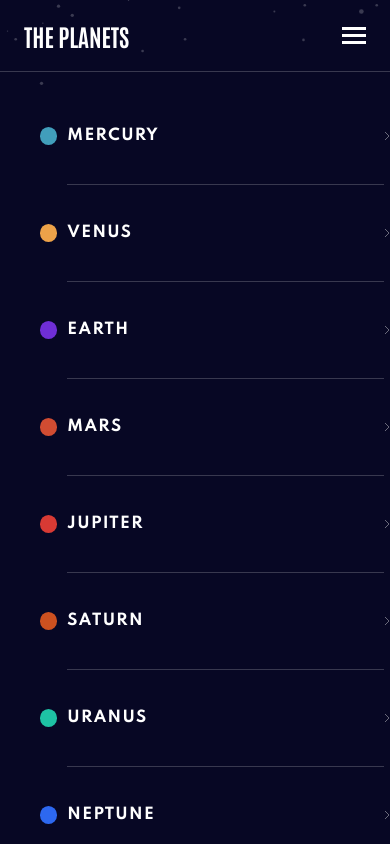
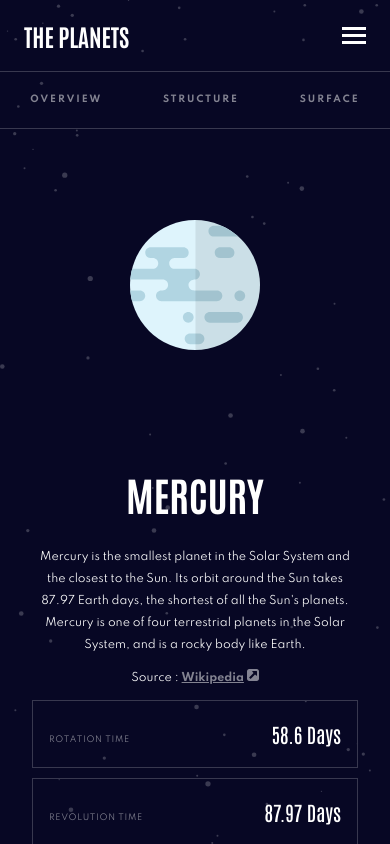
Before and after one commit to TerrenceArceo/planets-fact-site, a React (Create React App) app: page / in a window 390 px wide. Shown: the top 844 px of the page. Built offline with nearby package versions, Linux system fonts and the light colour scheme.

Commit message:
Added useState inside the header called isShown with false as a default. we will be using this to determine whether the mobile nav is shown or not

```diff
--- a/src/App.js
+++ b/src/App.js
@@ -2,7 +2,6 @@
 import {useState } from 'react'
 import { Routes, Route } from 'react-router-dom'
 import Header from "./MainComponents/Header";
-import Body from './MainComponents/Body'
 import Data from './data.json'
 
 import Earth from './MainComponents/planets/Earth'
--- a/src/MainComponents/Header.js
+++ b/src/MainComponents/Header.js
@@ -1,8 +1,11 @@
 // import hamburger from '/assets/icon-hamburger.svg'
 
+import {useState} from 'react'
 import { Link } from 'react-router-dom'
 
 export default function Header(props) {
+    const [isShown, setIsShown] = useState(false)
+
     return (
         <nav className='header'>
             <div className="header-navigation">
--- a/src/style.css
+++ b/src/style.css
@@ -64,7 +64,7 @@ button {
 }
 
 .header-navigation-planets {
-    display: block;
+    display: none;
     flex-direction: column;
     position: absolute;
     background-color: #070724;
```
